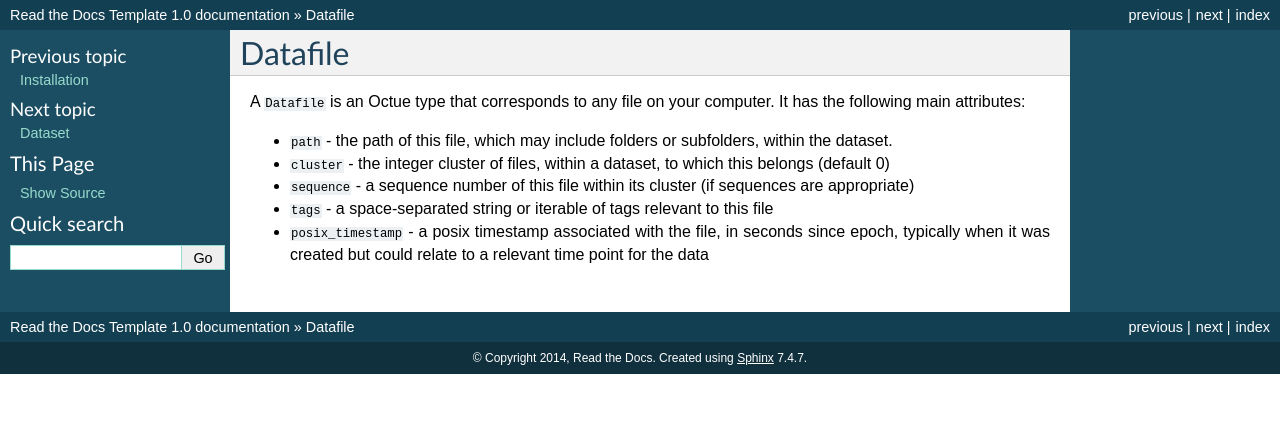
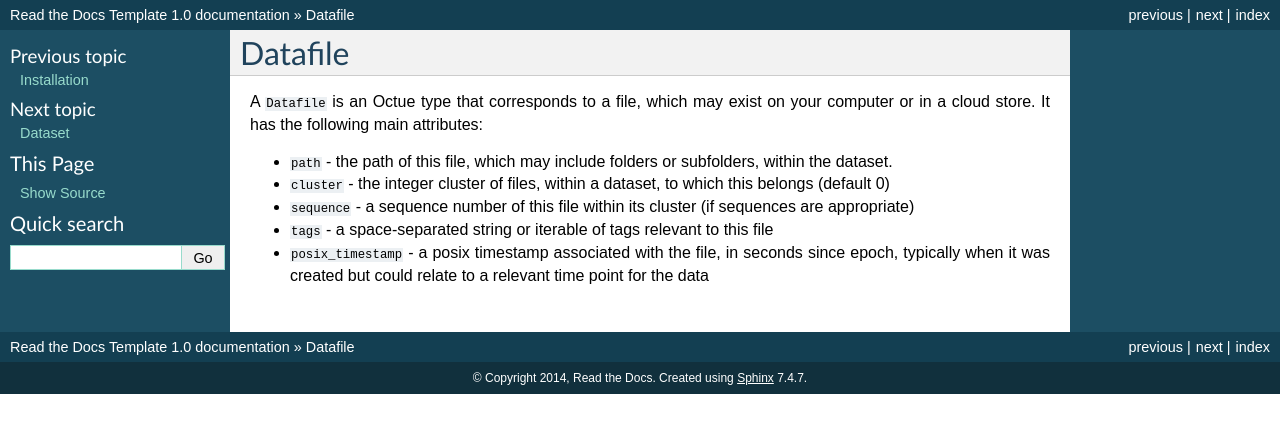
Before and after one commit to octue/octue-sdk-python, a Sphinx documentation site: the page built from docs/source/datafile.rst, in a window 1280 px wide. Shown: the top 433 px of the page. Built offline with Sphinx 7.4.7, drawn with Linux system fonts in a browser that asks for light colours.

Commit message:
DOC: Use python code-blocks in docs; add to Datafile docs

```diff
--- a/docs/source/datafile.rst
+++ b/docs/source/datafile.rst
@@ -4,7 +4,8 @@
 Datafile
 ========
 
-A ``Datafile`` is an Octue type that corresponds to any file on your computer. It has the following main attributes:
+A ``Datafile`` is an Octue type that corresponds to a file, which may exist on your computer or in a cloud store. It has
+the following main attributes:
 
 - ``path`` - the path of this file, which may include folders or subfolders, within the dataset.
 - ``cluster`` - the integer cluster of files, within a dataset, to which this belongs (default 0)
--- a/docs/source/dataset.rst
+++ b/docs/source/dataset.rst
@@ -17,7 +17,7 @@
 Filtering files in a ``Dataset``
 --------------------------------
 You can filter a ``Dataset``'s files as follows:
-::
+.. code-block:: python
     dataset = Dataset(
         files=[
             Datafile(path="path-within-dataset/my_file.csv", tags="one a:2 b:3 all"),
@@ -33,7 +33,7 @@
     >>> <FilterSet({<Datafile('my_file.csv')>, <Datafile('your_file.txt')>})>
 
 You can also chain filters indefinitely:
-::
+.. code-block:: python
     dataset.files.filter(filter_name="name__ends_with", filter_value=".csv").filter("tags__contains", filter_value="a:2")
     >>> <FilterSet({<Datafile('my_file.csv')>})>
 
--- a/docs/source/filter_containers.rst
+++ b/docs/source/filter_containers.rst
@@ -23,13 +23,12 @@
 
 Filters are named as ``"<name_of_attribute_to_check>__<filter_action>"``, and any attribute of a member of the
 ``FilterSet` whose type or interface is supported can be filtered.
-::
+.. code-block:: python
     filter_set = FilterSet(
         {Datafile(path="my_file.csv"), Datafile(path="your_file.txt"), Datafile(path="another_file.csv")}
     )
 
     filter_set.filter(filter_name="name__ends_with", filter_value=".csv")
-
     >>> <FilterSet({<Datafile('my_file.csv')>, <Datafile('another_file.csv')>})>
 
 The following filters are implemented for the following types:
@@ -113,9 +112,8 @@
 As sets are inherently orderless, ordering a ``FilterSet`` results in a new ``FilterList``, which has the same extra
 methods and behaviour as a ``FilterSet``, but is based on the ``list`` type instead - meaning it can be ordered and
 indexed etc. A ``FilterSet`` or ``FilterList`` can be ordered by any of the attributes of its members:
-::
+.. code-block:: python
     filter_set.order_by("name")
-
     >>> <FilterList([<Datafile('another_file.csv')>, <Datafile('my_file.csv')>, <Datafile(path="your_file.txt")>])>
 
 The ordering can also be carried out in reverse (i.e. descending order) by passing ``reverse=True`` as a second argument
```
